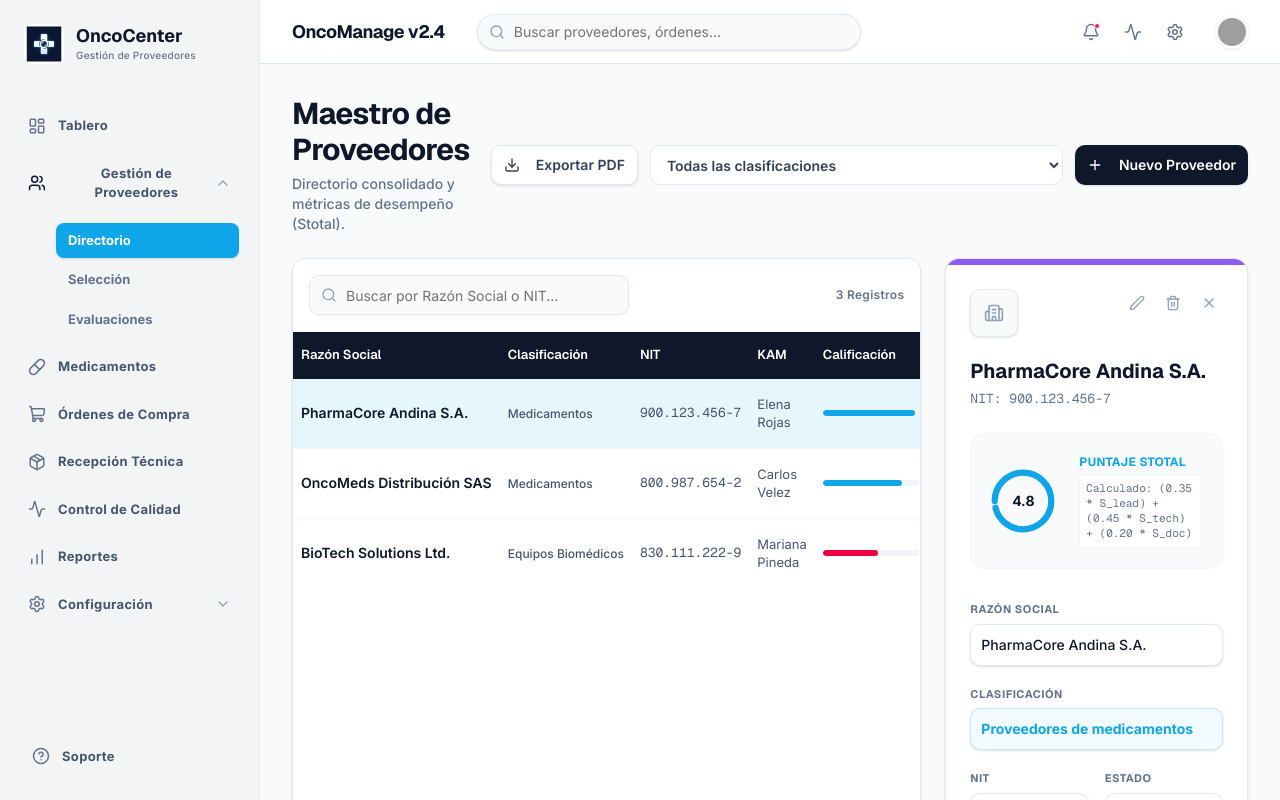
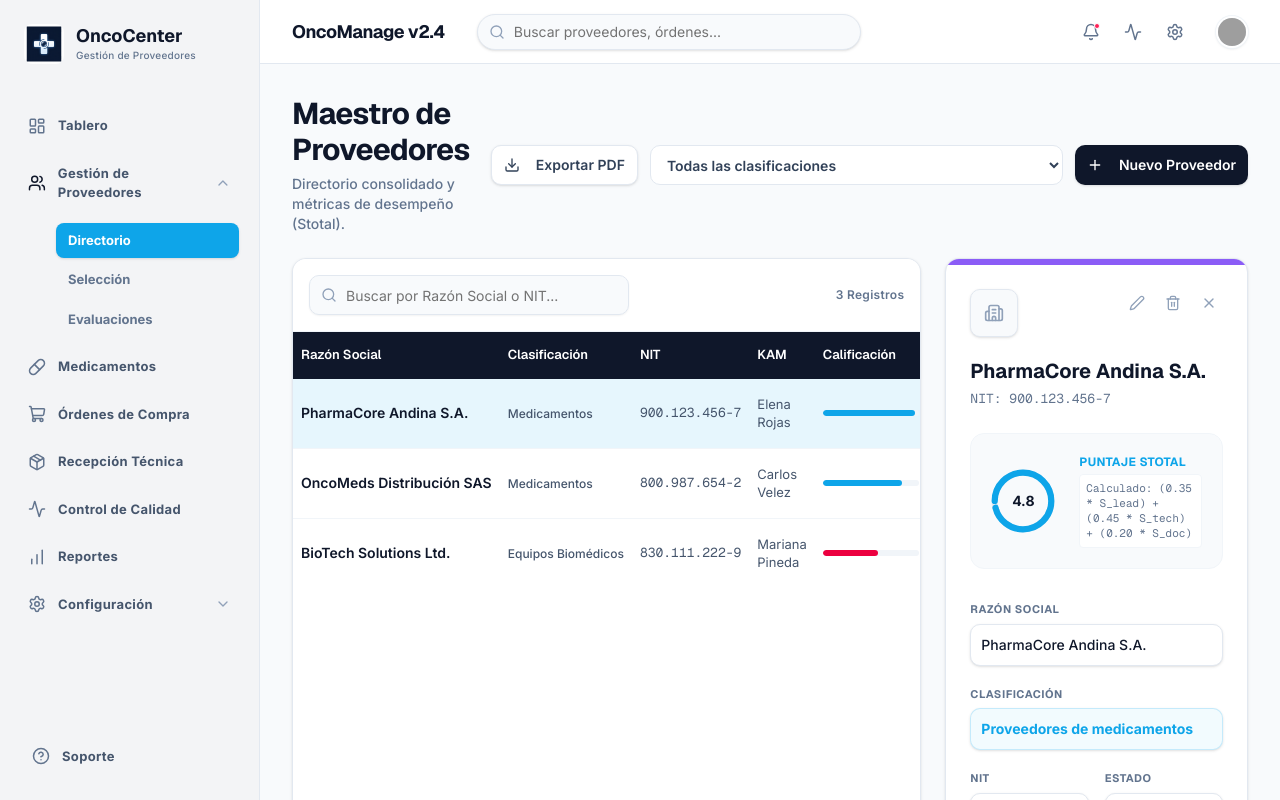
Before and after one commit to Hadavid87/proveedores-app, a Next.js app: page /proveedores in a window 1280 px wide. Shown: the top 800 px of the page. Built offline with nearby package versions, Linux system fonts and the light colour scheme; grey boxes are pictures that could not be loaded.

Commit message:
style: fix text alignment for sidebar groups

```diff
--- a/src/components/layout/AppLayout.tsx
+++ b/src/components/layout/AppLayout.tsx
@@ -72,13 +72,13 @@ export function AppLayout({ children }: { children: React.ReactNode }) {
             <div key={item.label} className="space-y-1">
               <button
                 onClick={() => toggleGroup(item.label)}
-                className={`w-full flex items-center justify-between px-4 py-3 rounded-lg transition-colors text-[13px] font-bold tracking-wide ${
+                className={`w-full flex items-center justify-between text-left px-4 py-3 rounded-lg transition-colors text-[13px] font-bold tracking-wide ${
                   isGroupActive && !isOpen ? "bg-slate-200 text-[#0F172A]" : "text-slate-600 hover:bg-slate-200"
                 }`}
               >
                 <div className="flex items-center space-x-3">
                   <item.icon className={`w-[18px] h-[18px] ${isGroupActive ? "text-[#0F172A]" : "text-slate-500"}`} />
-                  <span>{item.label}</span>
+                  <span className="text-left">{item.label}</span>
                 </div>
                 <ChevronDown className={`w-4 h-4 text-slate-400 transition-transform duration-200 ${isOpen ? 'rotate-180' : ''}`} />
               </button>
```
